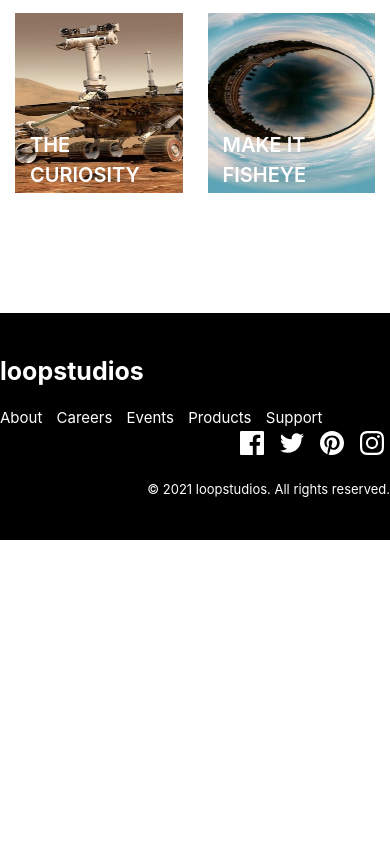
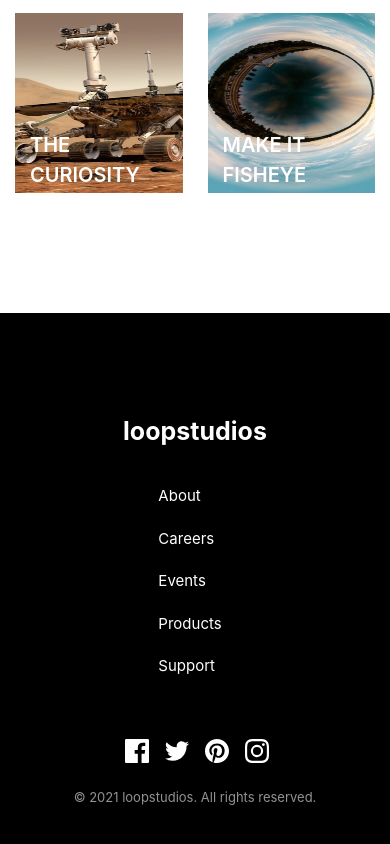
Before and after one commit to Italo1994/loopstudios, an Angular app: page /home in a window 390 px wide. Shown: the part 2413-3257 px from the top of the page. Before the commit the page ends 2953 px from the top, so only its background shows below. Built offline with nearby package versions, Linux system fonts and the light colour scheme.

Commit message:
Subindo alterações no layout responsivo do footer

```diff
--- a/src/app/home/home.component.css
+++ b/src/app/home/home.component.css
@@ -49,8 +49,6 @@
 }
 
 /* linear-gradient(to left, #4D284D, #6e226e); */
-
-
 
 #capa {
   max-width: 500px;
@@ -261,7 +259,7 @@
 }
 
 .area-copy {
-    color: #fff;
+    color: #afaaaada;
     font-size: 13px;
 }
 /* End of the section in the right side of footer */
@@ -318,6 +316,23 @@
         grid-template-columns: 1fr;
     }
 
+    .nav-footer {
+        display: flex;
+        flex-direction: column;
+    }
+
+    .nav-footer a {
+        margin-top: 20px;
+    }
+
+    .links-footer {
+        align-items: center;
+        margin-bottom: 120px;
+    }
+
+    .redes-sociais {
+        align-items: center;
+    }
 }
 
 @media screen and (max-width: 800px) {
@@ -330,6 +345,11 @@
         width: 100%;
         height: 100%;
         z-index: -1;
+    }
+
+    .content-footer {
+        width: 100%;
+        margin: 0 auto;
     }
 }
 
```
